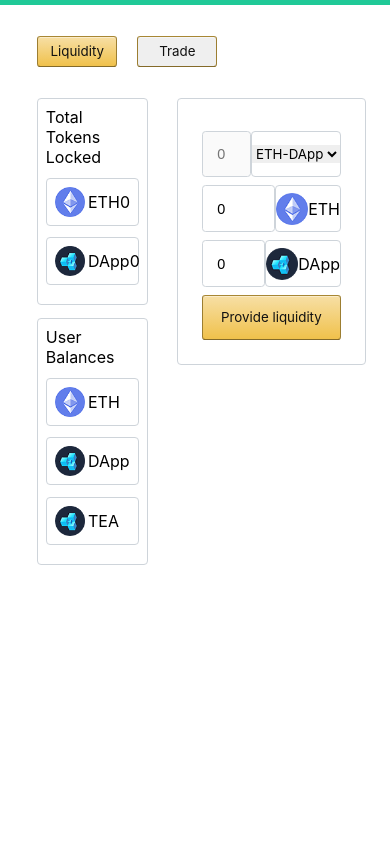
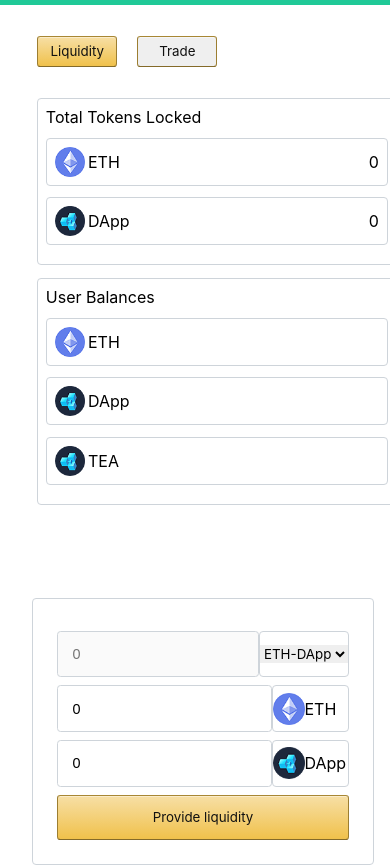
Before and after one commit to icepaigez/Decentralized-ERC-20-Token-Exchange, a React app: page / in a window 390 px wide. Shown: the part 45-910 px from the top of the page. Before the commit the page ends 844 px from the top, so only its background shows below. Built offline with nearby package versions, Linux system fonts and the light colour scheme.

Commit message:
fixed smaller screen sizes

```diff
--- a/src/components/Main/Liquidity/liquidity.css
+++ b/src/components/Main/Liquidity/liquidity.css
@@ -98,3 +98,33 @@
     border-style: solid;
     border-width: 1px;
 }
+
+@media screen and (max-width: 720px) {
+	.liquidity {
+		display: flex;
+		flex-direction: column;
+		align-items: center;
+		height: 100%;
+	}
+
+	.liquidity .pool__summary {
+		width: 100%;
+		display: flex;
+	}
+
+	.liquidity .pool__summary .pool__data {
+		width: 100%;
+	}
+}
+
+@media screen and (max-width: 643px) {
+
+	.liquidity .pool__summary {
+		flex-direction: column;
+	}
+
+	.liquidity .pool__liquid  {
+		margin-top: 5em;
+		width: 100%;
+	}
+}
```
Also changed, not shown: src/components/Main/main.css (line endings or trailing spaces).
